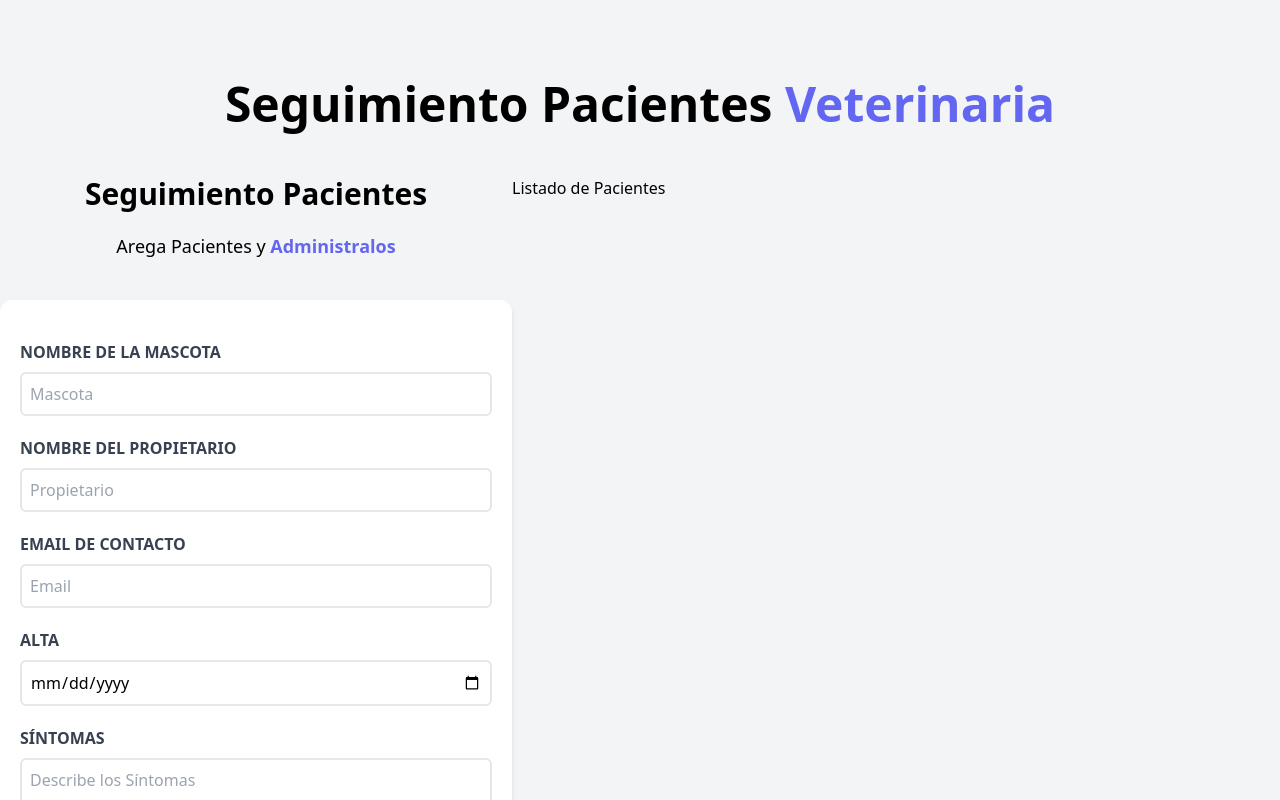
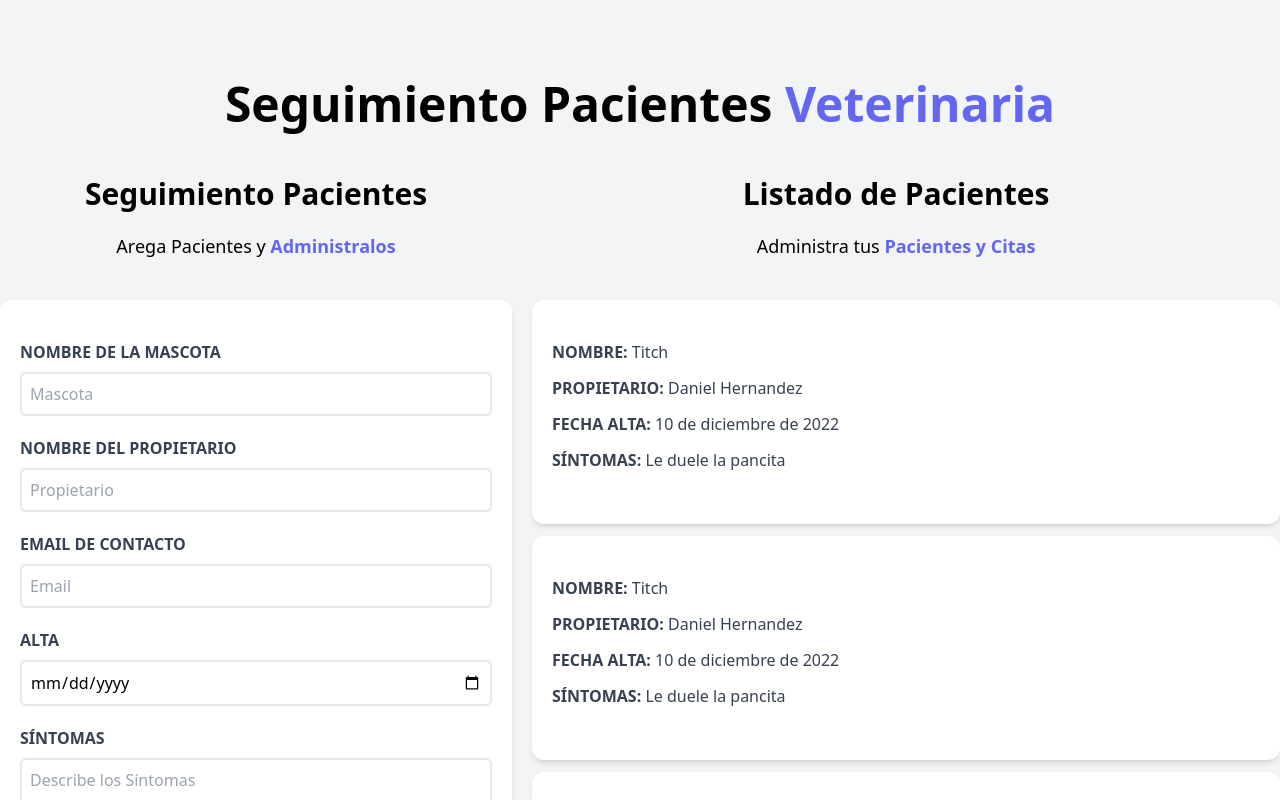
Before and after one commit to danielhh-dev/Patient-Manager, a React (Vite) app: page / in a window 1280 px wide. Shown: the top 800 px of the page. Built offline with nearby package versions, Linux system fonts and the light colour scheme.

Commit message:
Patient List component is added

```diff
--- a/package.json
+++ b/package.json
@@ -10,7 +10,8 @@
   },
   "dependencies": {
     "react": "^18.2.0",
-    "react-dom": "^18.2.0"
+    "react-dom": "^18.2.0",
+    "tailwind-scrollbar-hide": "^1.1.7"
   },
   "devDependencies": {
     "@types/react": "^18.0.17",
--- /dev/null
+++ b/src/components/Patient.jsx
@@ -0,0 +1,26 @@
+const Patient = () => {
+  return (
+    <div className=" bg-white ml-5 mt-3 shadow-md px-5 py-10 rounded-xl">
+      <p className="font-bold mb-3 text-gray-700 uppercase">
+        Nombre: <span className="font-normal normal-case">Titch</span>
+      </p>
+
+      <p className="font-bold mb-3 text-gray-700 uppercase">
+        Propietario:{" "}
+        <span className="font-normal normal-case">Daniel Hernandez</span>
+      </p>
+
+      <p className="font-bold mb-3 text-gray-700 uppercase">
+        Fecha Alta:{" "}
+        <span className="font-normal normal-case">10 de diciembre de 2022</span>
+      </p>
+
+      <p className="font-bold mb-3 text-gray-700 uppercase">
+        Síntomas:{" "}
+        <span className="font-normal normal-case">Le duele la pancita</span>
+      </p>
+    </div>
+  );
+};
+
+export default Patient;
--- a/src/components/PatientList.jsx
+++ b/src/components/PatientList.jsx
@@ -1,8 +1,27 @@
+import Patient from "./Patient"
 
 const PatientList = () => {
   return (
-    <div className="md:w-1/2 lg:w-3/5">
-      <h2>Listado de Pacientes</h2>
+    <div className="md:w-1/2 lg:w-3/5 md:h-screen overflow-y-scroll scrollbar-hide">
+      <h2 className="font-black text-3xl text-center">Listado de Pacientes</h2>
+
+      <p className="text-lg mt-5 mb-10 text-center">
+        Administra tus {" "}
+        <span className="text-indigo-500 font-bold">Pacientes y Citas</span>
+      </p>
+      <Patient />
+      <Patient />
+
+      <Patient />
+
+      <Patient />
+
+      <Patient />
+
+      <Patient />
+
+      <Patient />
+
     </div>
   )
 }
--- a/tailwind.config.cjs
+++ b/tailwind.config.cjs
@@ -4,5 +4,7 @@
   theme: {
     extend: {},
   },
-  plugins: [],
+  plugins: [
+    require('tailwind-scrollbar-hide')
+  ],
 }
```
Also changed, not shown: 1 other file (tests, documents, lock files or other folders).
